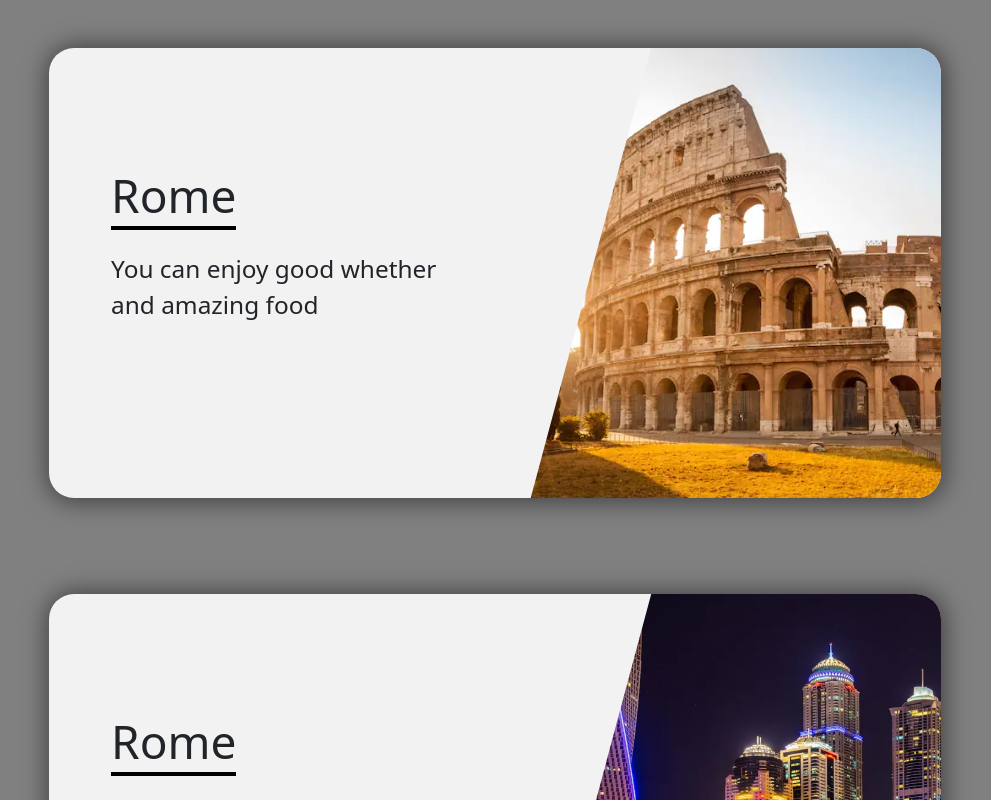
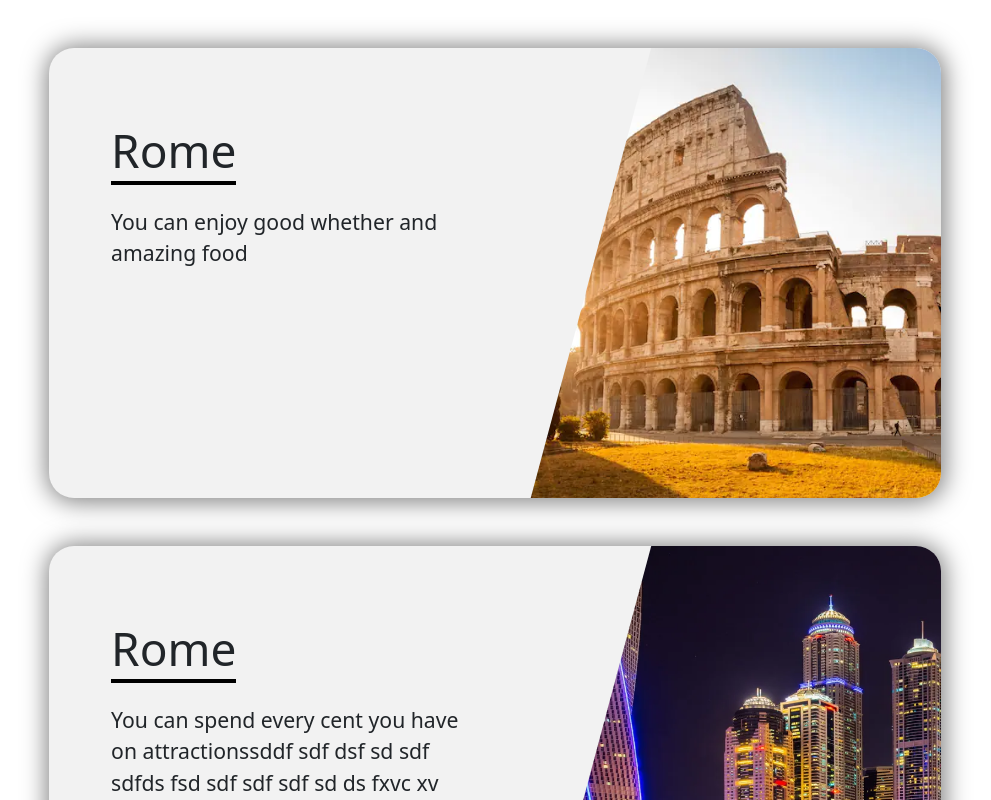
Before and after one commit to boki1/travel.io, a React (Create React App) app in the folder platform/web/: page /destinations in a window 1280 px wide. Shown: the top 800 px of the page, without its empty margins (145-1136 px from the left). Built offline with nearby package versions, Linux system fonts and the light colour scheme.

Commit message:
Add current state of request

```diff
--- a/platform/web/src/components/Destinations/Destinations.tsx
+++ b/platform/web/src/components/Destinations/Destinations.tsx
@@ -1,5 +1,3 @@
-import Button from 'react-bootstrap/Button';
-import Card from 'react-bootstrap/Card';
 import img from '../../assets/rome_pic.webp'
 import img2 from "../../assets/dubai.webp"
 import "bootstrap/dist/css/bootstrap.min.css";
@@ -8,7 +6,7 @@ import './styles.css';
 
 export default function Destinations() {
     return (
-        <div className="container">
+        <div className="container" id="destinations">
                 <div className="wrapper">
                     <div className="header header_home">Rome</div>
                     <div className="content content_home">You can enjoy good whether and amazing food</div>
--- a/platform/web/src/components/Destinations/styles.css
+++ b/platform/web/src/components/Destinations/styles.css
@@ -1,18 +1,15 @@
 @import url('https://fonts.googleapis.com/css2?family=Staatliches&display=swap');
 
-html, body{
-    background-color: grey;
-}
-a {
+#destinations a {
     color: black;
     text-decoration: none;
 }
-.container{
+#destinations .container{
     display: flex;
     flex-direction: column;
     background-color: grey;
 }
-.wrapper {
+#destinations .wrapper {
     border-radius: 25px;
     position: relative;
     margin: auto;
@@ -28,17 +25,17 @@ a {
     margin-bottom: 3rem;
 }
 
-.header{
+#destinations .header{
     position: absolute;
     width: max-content;
     font-size: 2.875rem;
 
     white-space: nowrap;
 
-    top: 25%;
+    top: 15%;
     left: 7%;
 }
-.header::after {
+#destinations .header::after {
     content:'';
     position: absolute;
     bottom: 0;
@@ -51,17 +48,17 @@ a {
 
 
 /*************/
-.content {
+#destinations .content {
     overflow:auto;
     position: absolute;
-    font-size: 1.525rem;
-    height: 40%;
+    font-size: 1.325rem;
+    height: 45%;
     width: 40%;
 
-    top: 45%;
+    top: 35%;
     left: 7%;
 }
-.image {
+#destinations .image {
     position: absolute;
     top: 0;
     right: 0;
--- a/platform/web/src/components/HomeForm/HomeForm.tsx
+++ b/platform/web/src/components/HomeForm/HomeForm.tsx
@@ -41,7 +41,7 @@ const HomeForm = () => {
     };
 
     return (
-        <Form>
+        <Form id="homeForm">
             <Row className=''>
                 <Col className=''>
                     <FloatingLabel label="Enter max price of the vacation">
--- a/platform/web/src/components/HomeForm/styles.css
+++ b/platform/web/src/components/HomeForm/styles.css
@@ -1,4 +1,4 @@
-.input {
+#homeForm .input {
     background-color: rgba(0, 0, 0, 0.5);
     border: 1px solid #fff;
     border-radius: 0;
@@ -7,36 +7,33 @@
     letter-spacing: 0.1rem;
     margin-bottom: 1rem;
     min-width: 25%;
-
 }
 
-.button {
-        border-radius: 0;
-        color: #fff;
+#homeForm .button {
+    border-radius: 0;
+    color: #fff;
     padding: 1rem 1.5rem;
     letter-spacing: 0.1rem;
     margin-bottom: 1rem;
     width: 100%;
 }
 
-.form-floating>label
-{
+#homeForm .form-floating > label {
     color: #fff;
 }
 
-.form-floating>.form-control:focus~label
-{
+#homeForm .form-floating > .form-control:focus ~ label {
     color: #000000;
 }
 
-.container{
+#homeForm .container {
     display: flex;
     justify-content: space-between;
     width: 100%;
     padding: 0;
 }
 
-.subContainer{
+#homeForm .subContainer {
     width: 45%;
     display: flex;
     justify-content: space-between;
--- a/platform/web/src/screens/App/styles.css
+++ b/platform/web/src/screens/App/styles.css
@@ -1,4 +1,4 @@
-html, body,#root{
+html, body, #root {
     width: 100%;
     height: 100%;
 }
--- a/platform/web/src/services/makeRequests.ts
+++ b/platform/web/src/services/makeRequests.ts
@@ -1,4 +1,4 @@
-const apiURL = "http://localhost:8080/api/v1";
+const apiURL = "http://192.168.100.209:8080/api/v1";
 
 export const postReq = async (url: string, body: any, headers?: Record<string, string>) => {
     try {
```
Also changed, not shown: platform/web/src/screens/App/App.tsx (+4 -4 lines).
